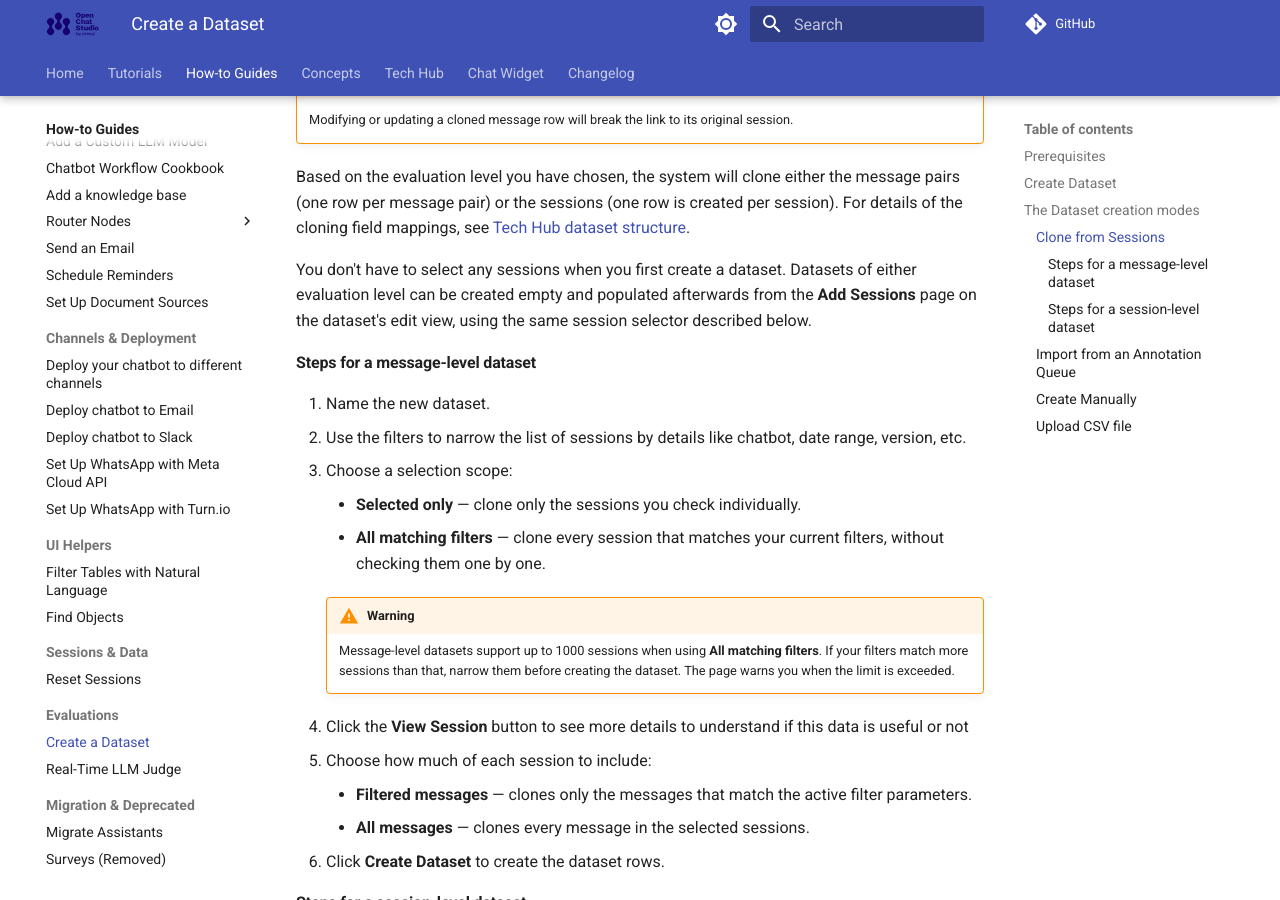
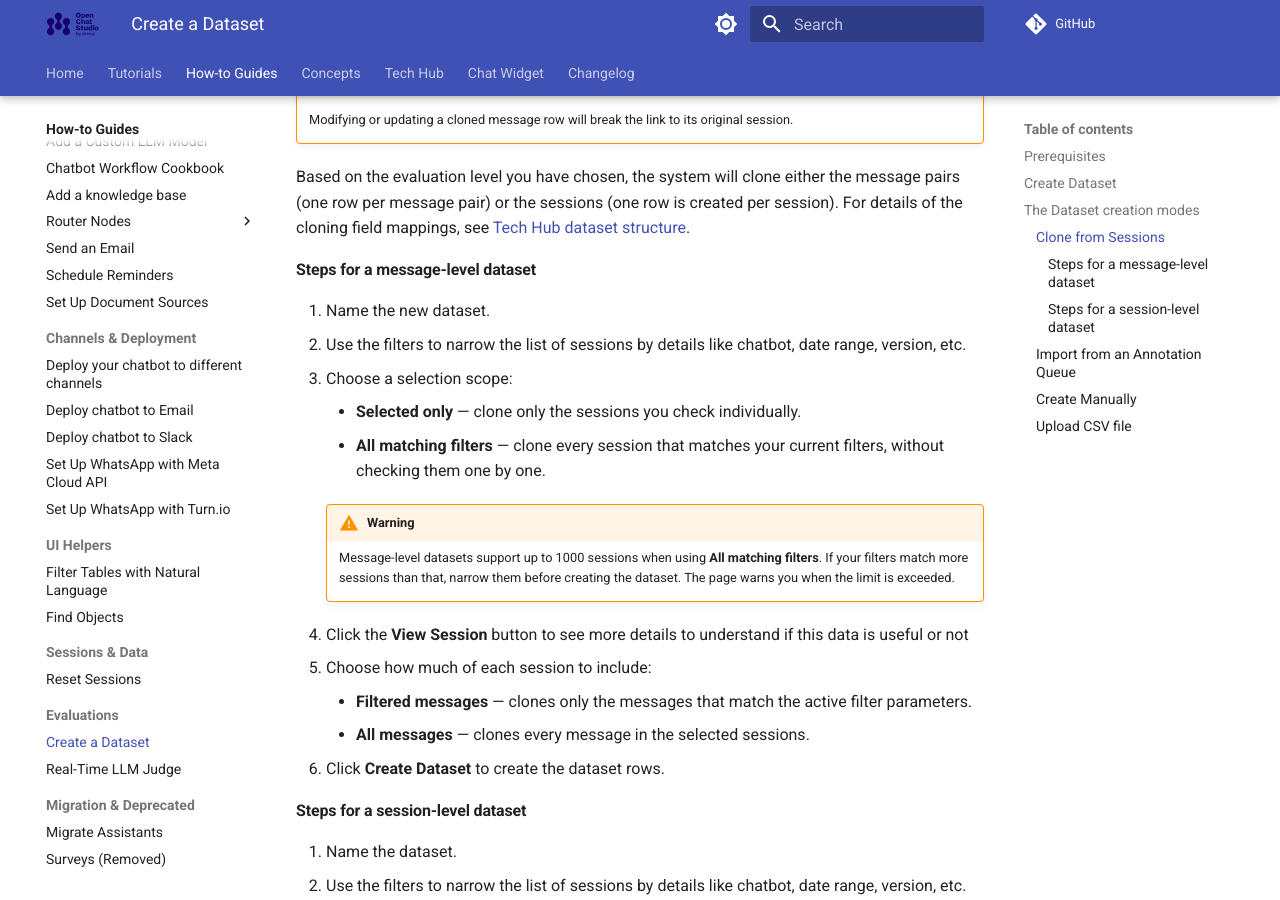
Before and after one commit to dimagi/open-chat-studio-docs, an MkDocs documentation site: the page built from docs/how-to/evaluations/create-a-dataset.md, in a window 1280 px wide and 900 px high, scrolled down 1236 px. Built offline with MkDocs 1.6.1 and Material for MkDocs 9.7.7, drawn with Linux system fonts in a browser that asks for light colours; a script that is not in the unit is left out; comment, search, counter and statistics services are not loaded.

Commit message:
Apply suggestions from code review
Co-authored-by: Simon Kelly <skelly@dimagi.com>

```diff
--- a/docs/how-to/evaluations/create-a-dataset.md
+++ b/docs/how-to/evaluations/create-a-dataset.md
@@ -35,8 +35,6 @@ Rows created by cloning keep a link back to their original session in OCS. This
     Modifying or updating a cloned message row will break the link to its original session.
 
 Based on the evaluation level you have chosen, the system will clone either the message pairs (one row per message pair) or the sessions (one row is created per session). For details of the cloning field mappings, see [Tech Hub dataset structure](../../tech-hub/evaluations/dataset-structure.md#cloning-field-mappings).
-
-You don't have to select any sessions when you first create a dataset. Datasets of either evaluation level can be created empty and populated afterwards from the **Add Sessions** page on the dataset's edit view, using the same session selector described below.
 
 #### Steps for a message-level dataset
 
```
Also changed, not shown: docs/concepts/evaluations/dataset.md (+0 -2 lines).
